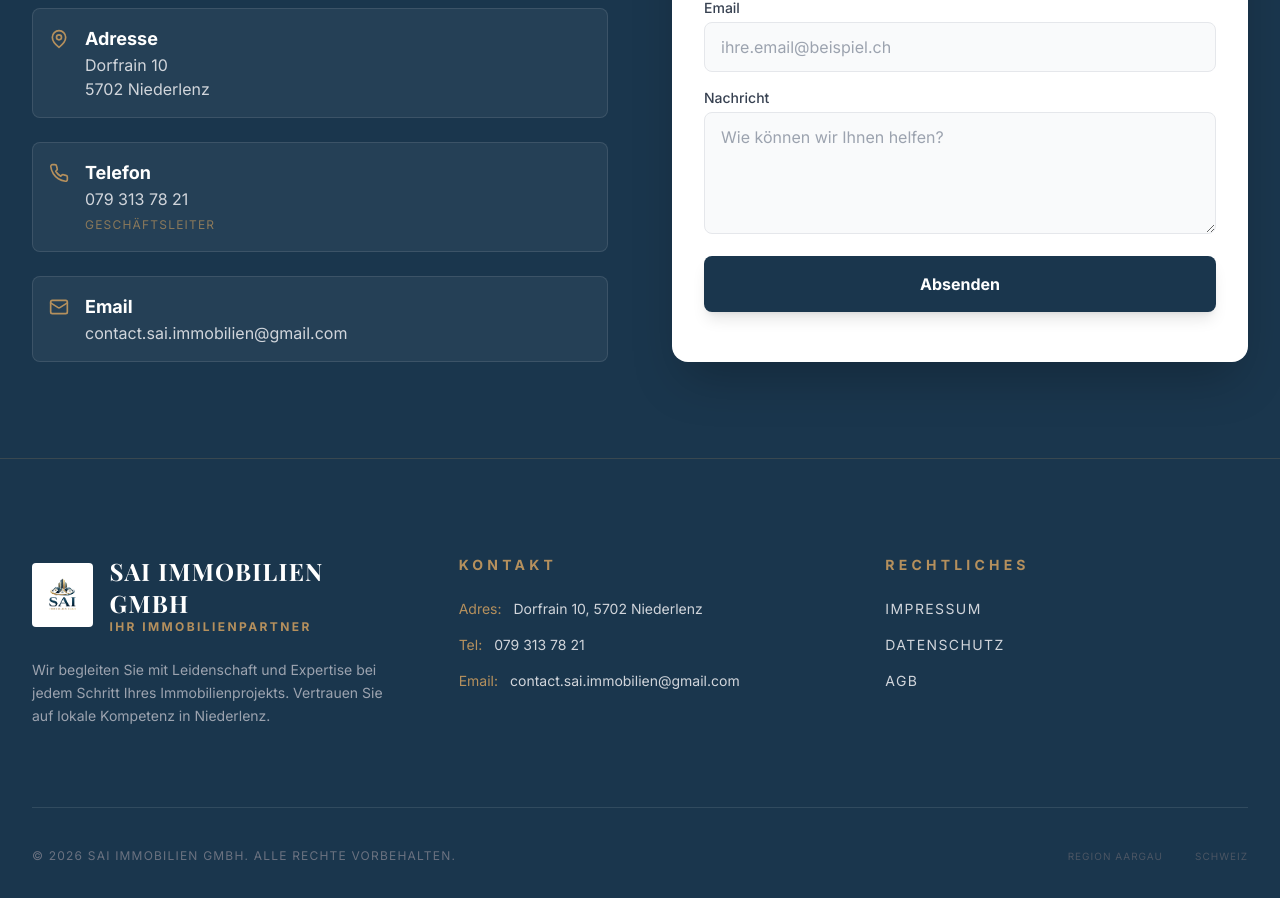
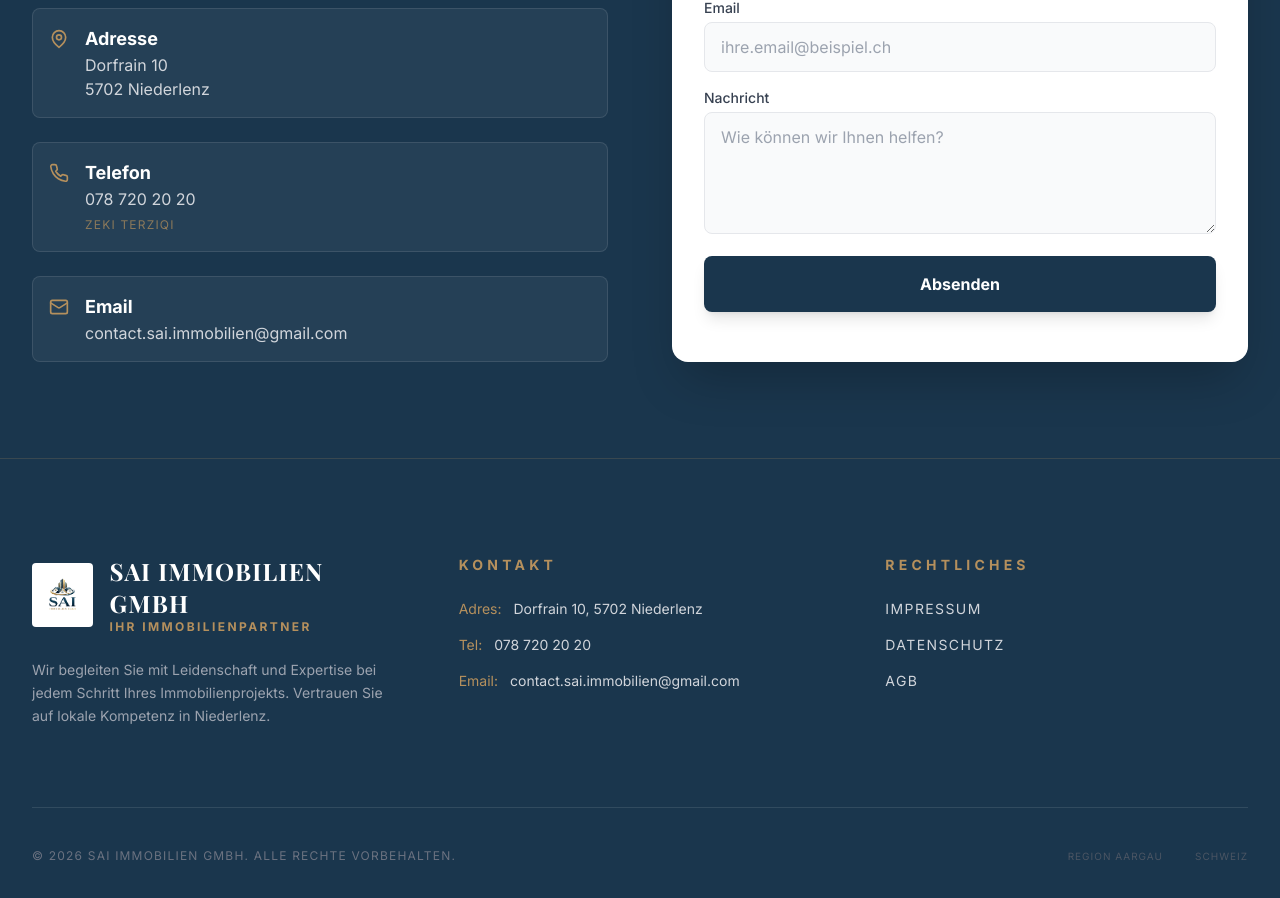
Before and after one commit to Hishor-Ramanathan/Sai-Immobilien-GmbH, a React (Vite) app: page / in a window 1280 px wide. Shown: the part 2606-3504 px from the top of the page. Built offline with nearby package versions, Linux system fonts and the light colour scheme.

Commit message:
Changed personal data

```diff
--- a/components/LegalModals.tsx
+++ b/components/LegalModals.tsx
@@ -31,7 +31,7 @@ const LegalModals: React.FC<LegalModalProps> = ({ isOpen, onClose, type }) => {
               </p>
               <p>
                 <strong>Vertretungsberechtigte Person:</strong><br />
-                Herr Kumar, Geschäftsleiter
+                Herr Terziqi, Geschäftsleiter
               </p>
               <p>
                 <strong>Haftungsausschluss:</strong><br />
--- a/constants.tsx
+++ b/constants.tsx
@@ -4,8 +4,8 @@ import { ContactInfo } from './types';
 
 export const COMPANY_INFO: ContactInfo = {
   name: "Sai Immobilien GmbH",
-  role: "Geschäftsleiter",
-  phone: "079 313 78 21",
+  role: "Zeki  Terziqi",
+  phone: "078 720 20 20",
   email: "contact.sai.immobilien@gmail.com",
   address: "Dorfrain 10",
   city: "5702 Niederlenz"
```
